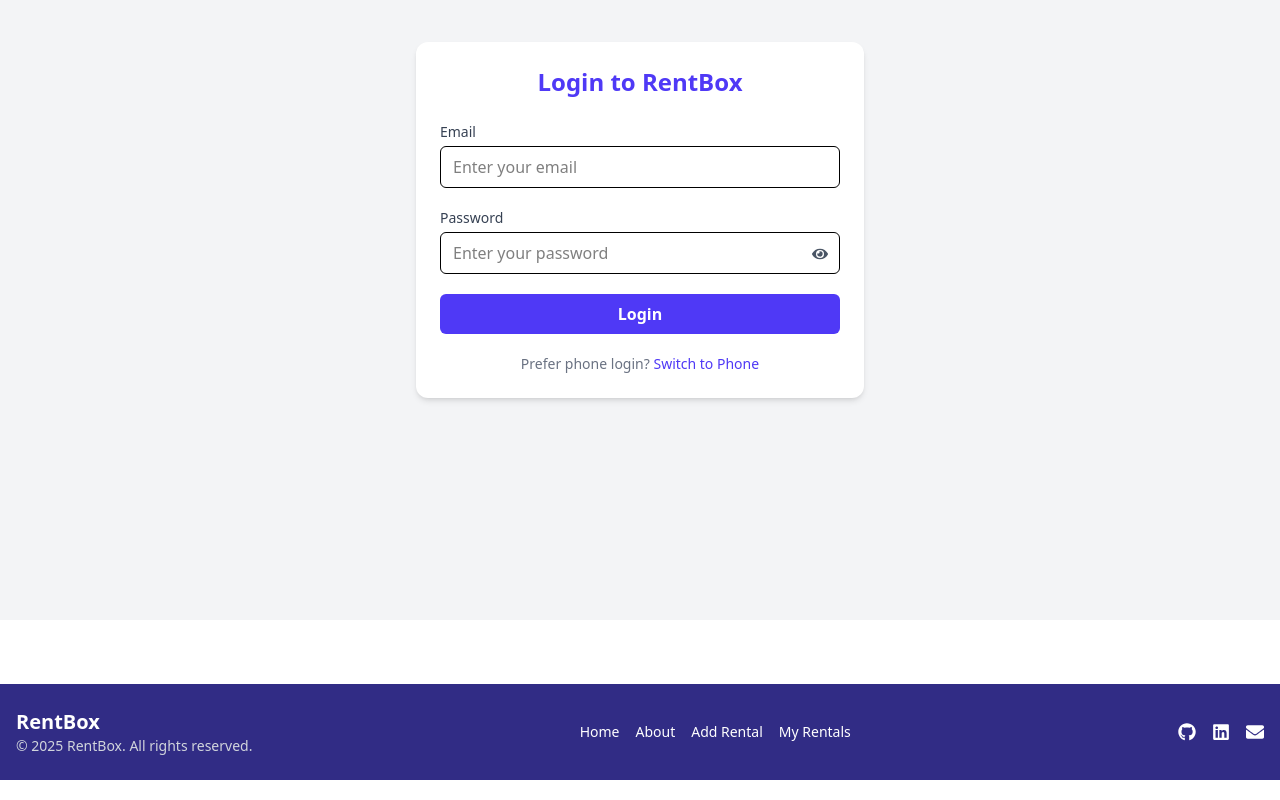
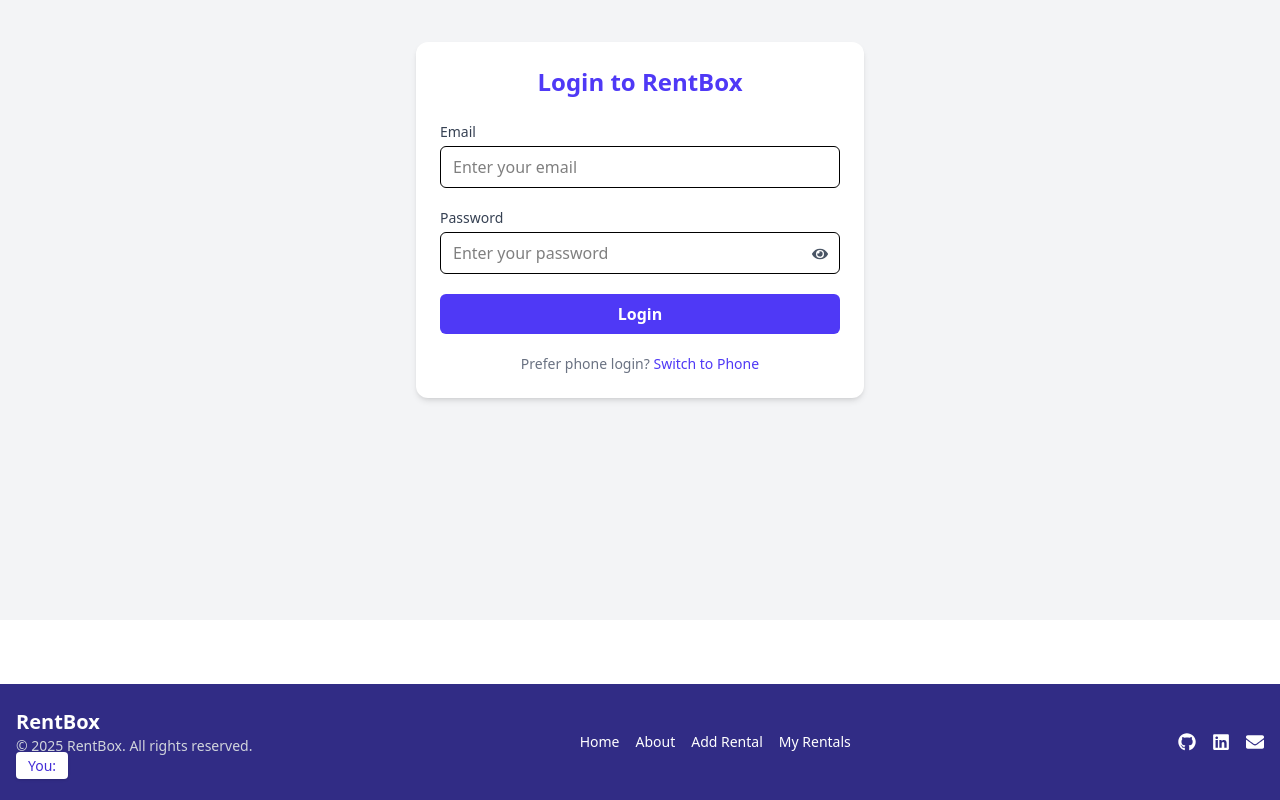
Before and after one commit to yogpote035/RentBox-Smart-Rental-E-Commerce-Platform, a React (Vite) app in the folder frontend/: page /login in a window 1280 px wide. Shown: the part 240-1040 px from the top of the page. Built offline with nearby package versions, Linux system fonts and the light colour scheme; no server answers.

Commit message:
Display current username in chat header and footer
Added a visual indicator showing the current user's username in both the chat room header and the site footer for improved user awareness.

```diff
--- a/frontend/src/components/chat/ChatRoom.jsx
+++ b/frontend/src/components/chat/ChatRoom.jsx
@@ -61,10 +61,15 @@ const ChatRoom = () => {
   return (
     <div className="h-screen w-screen flex flex-col bg-white relative overflow-hidden">
       {/* Header - Fixed */}
-      <div className="bg-indigo-600 text-white text-lg font-semibold text-center py-4 fixed top-0 w-full z-10 shadow-md">
-        {currentUserRole === "owner"
-          ? `Chat with Renter: ${chatWithUserName}`
-          : `Chat with Owner: ${chatWithUserName}`}
+      <div className="bg-indigo-600 text-white text-lg font-semibold py-4 fixed top-0 w-full z-10 shadow-md flex justify-between items-center px-4">
+        <span>
+          {currentUserRole === "owner"
+            ? `Chat with Renter: ${chatWithUserName}`
+            : `Chat with Owner: ${chatWithUserName}`}
+        </span>
+        <span className="text-sm font-normal bg-white text-indigo-700 px-3 py-1 rounded shadow">
+          You: {localStorage.getItem("username")}
+        </span>
       </div>
 
       {/* Chat Messages - Scrollable */}
--- a/frontend/src/pages/Footer.jsx
+++ b/frontend/src/pages/Footer.jsx
@@ -10,6 +10,11 @@ function Footer() {
           <h2 className="text-xl font-semibold">RentBox</h2>
           <p className="text-sm text-gray-300">
             © {new Date().getFullYear()} RentBox. All rights reserved.
+          </p>{" "}
+          <p className="text-sm text-gray-300">
+            <span className="text-sm font-normal bg-white text-indigo-700 px-3 py-1 rounded shadow">
+              You: {localStorage.getItem("username")}
+            </span>{" "}
           </p>
         </div>
 
```
